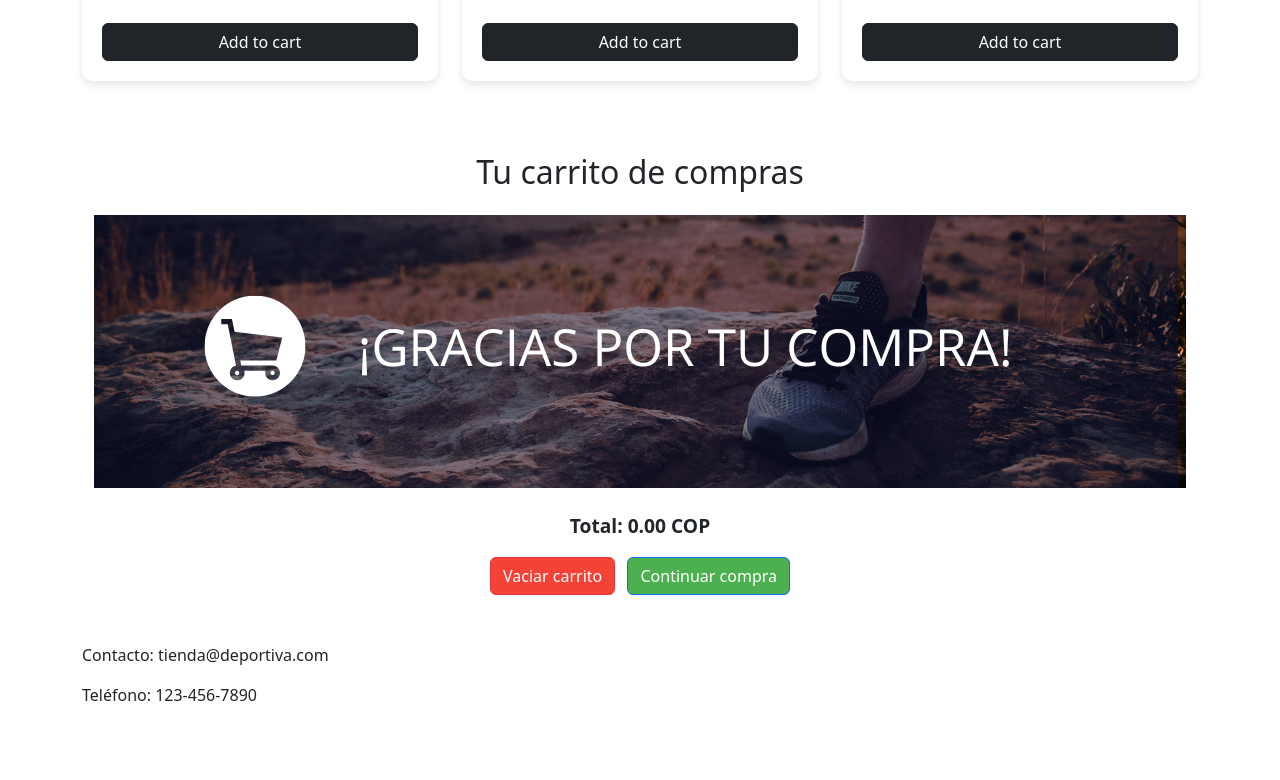
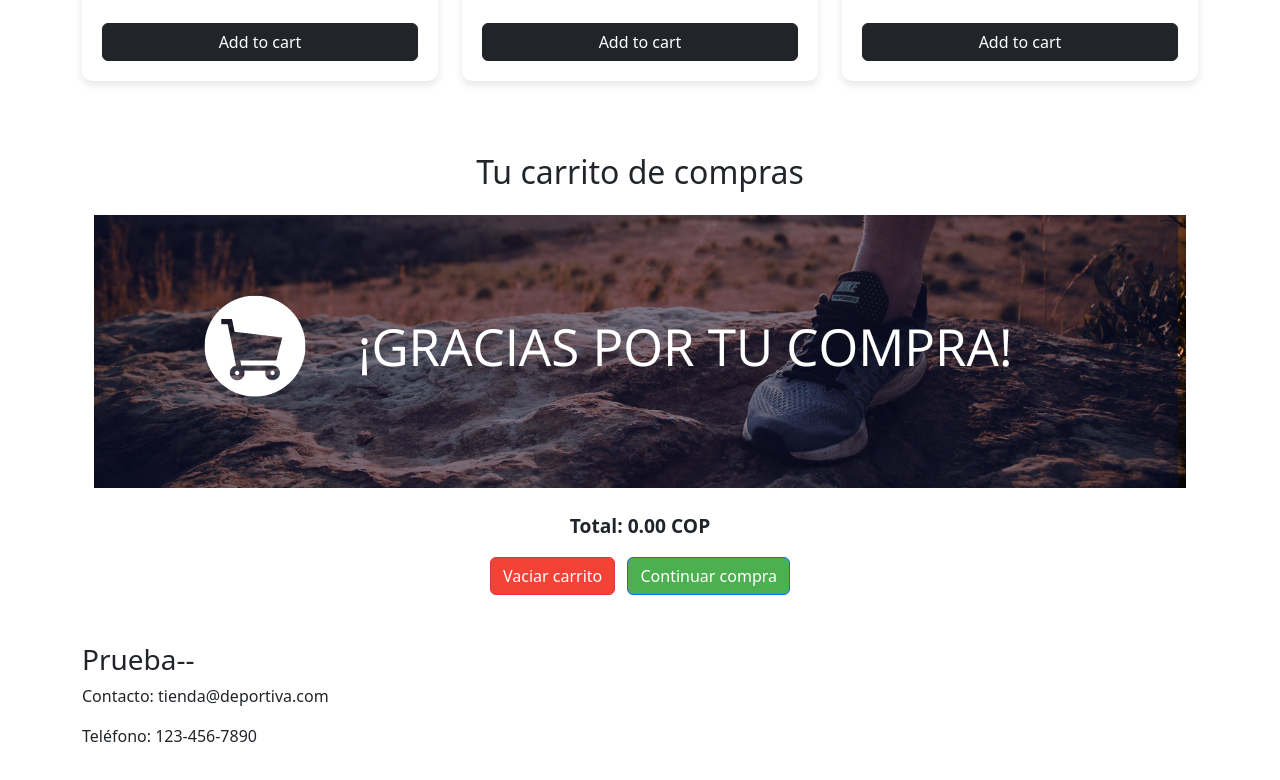
Before and after one commit to carla-tvg/store-ecommerce, a plain HTML site: page index.html in a window 1280 px wide. Shown: the part 2051-2831 px from the top of the page. Drawn offline with nearby package versions, Linux system fonts and the light colour scheme.

Commit message:
prueba git

```diff
--- a/index.html
+++ b/index.html
@@ -170,6 +170,7 @@
             </div>
         </div>
     </section>
+    <h3>Prueba-- </h3>
 
     <!-- Footer -->
     <footer id="contacto">
```
